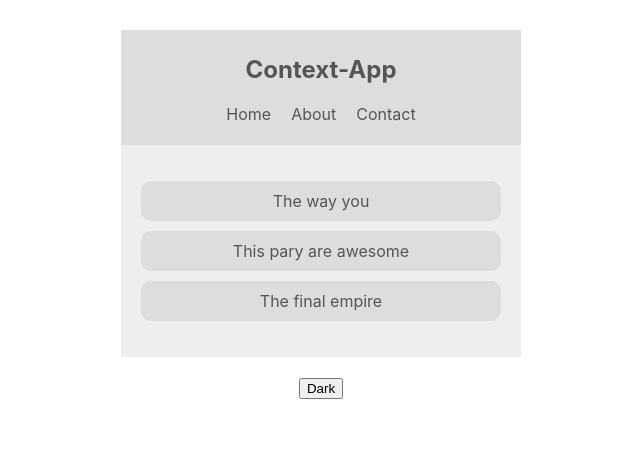
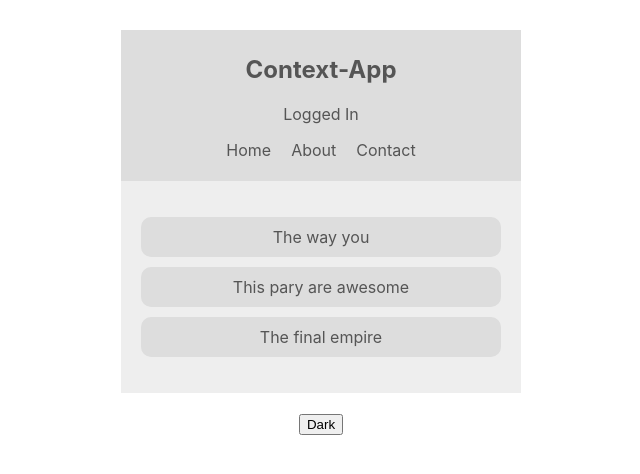
Before and after one commit to jonytalukdar/context-hooks, a React (Create React App) app: page / in a window 1280 px wide. Shown: the top 474 px of the page, without its empty margins (319-959 px from the left). Built offline with nearby package versions, Linux system fonts and the light colour scheme.

Commit message:
added multiple context

```diff
--- a/src/App.js
+++ b/src/App.js
@@ -1,4 +1,5 @@
 import BookList from './compoments/BookList';
+import AuthContextProvider from './compoments/contexts/AuthContext';
 import ThemeContextProvider from './compoments/contexts/ThemeContext';
 import Navbar from './compoments/Navbar';
 import ToggleTheme from './compoments/ToggleTheme';
@@ -7,9 +8,11 @@
   return (
     <div className="App">
       <ThemeContextProvider>
-        <Navbar />
-        <BookList />
-        <ToggleTheme />
+        <AuthContextProvider>
+          <Navbar />
+          <BookList />
+          <ToggleTheme />
+        </AuthContextProvider>
       </ThemeContextProvider>
     </div>
   );
--- a/src/compoments/Navbar.js
+++ b/src/compoments/Navbar.js
@@ -1,15 +1,25 @@
 import React, { Component } from 'react';
+import { AuthContext } from './contexts/AuthContext';
+
 import { ThemeContext } from './contexts/ThemeContext';
 
 class Navbar extends Component {
   render() {
     return (
+      <AuthContext.Consumer>
+        {({ isAuthenticated, toggleAuth }) => {
+          return (
             <ThemeContext.Consumer>
               {({ isLightTheme, light, dark }) => {
                 const theme = isLightTheme ? light : dark;
                 return (
-            <nav style={{ backgroundColor: theme.ui, color: theme.syntax }}>
+                  <nav
+                    style={{ backgroundColor: theme.ui, color: theme.syntax }}
+                  >
                     <h2>Context-App</h2>
+                    <div onClick={toggleAuth}>
+                      {isAuthenticated ? 'Logged In ' : 'Logged Out'}
+                    </div>
                     <ul>
                       <li>Home</li>
                       <li>About</li>
@@ -20,9 +30,10 @@
               }}
             </ThemeContext.Consumer>
           );
+        }}
+      </AuthContext.Consumer>
+    );
   }
 }
 
-Navbar.contextType = ThemeContext;
-
 export default Navbar;
--- /dev/null
+++ b/src/compoments/contexts/AuthContext.js
@@ -0,0 +1,25 @@
+import React, { Component, createContext } from 'react';
+
+export const AuthContext = createContext();
+
+class AuthContextProvider extends Component {
+  state = {
+    isAuthenticated: true,
+  };
+
+  toggleAuth = () => {
+    this.setState({ isAuthenticated: !this.state.isAuthenticated });
+  };
+
+  render() {
+    return (
+      <AuthContext.Provider
+        value={{ ...this.state, toggleAuth: this.toggleAuth }}
+      >
+        {this.props.children}
+      </AuthContext.Provider>
+    );
+  }
+}
+
+export default AuthContextProvider;
```
Lines whose indentation alone changed are shown as unchanged.
